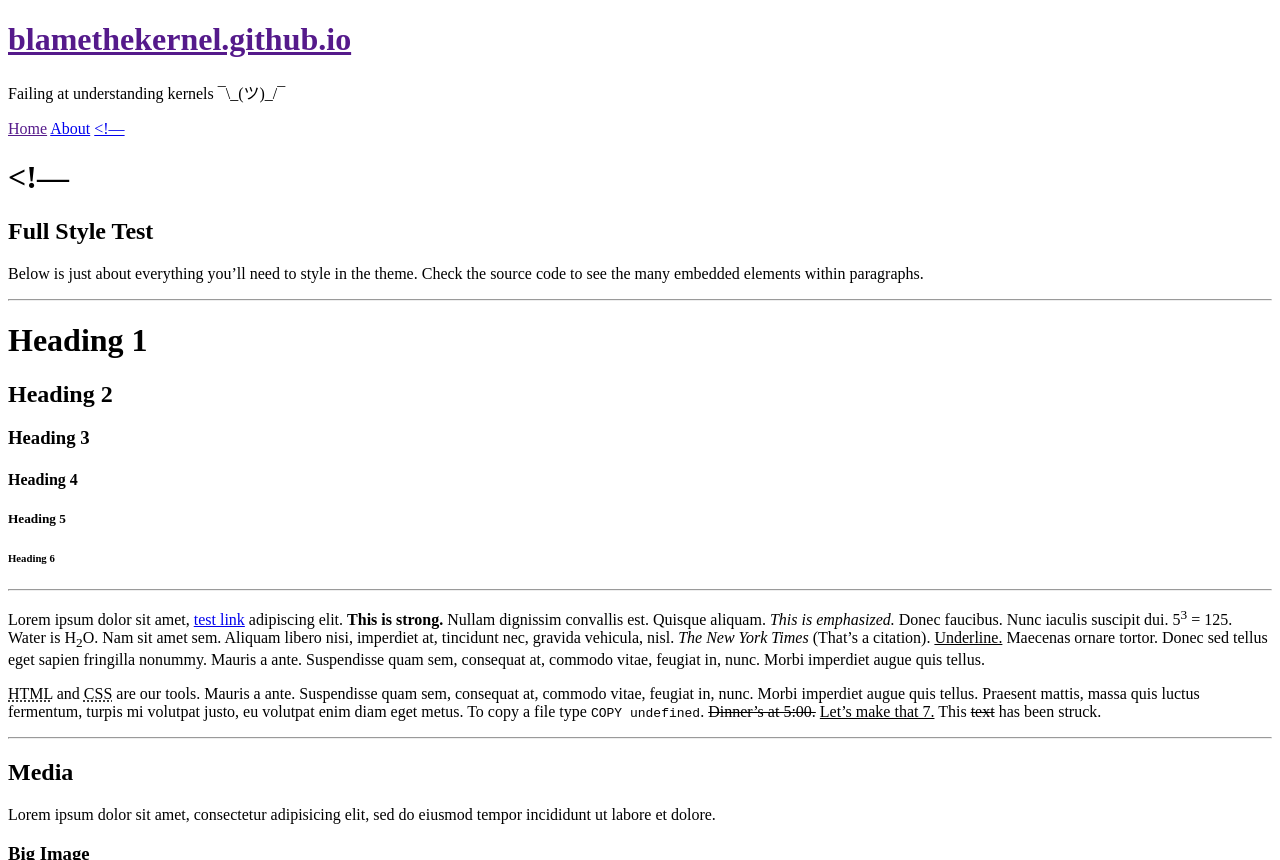
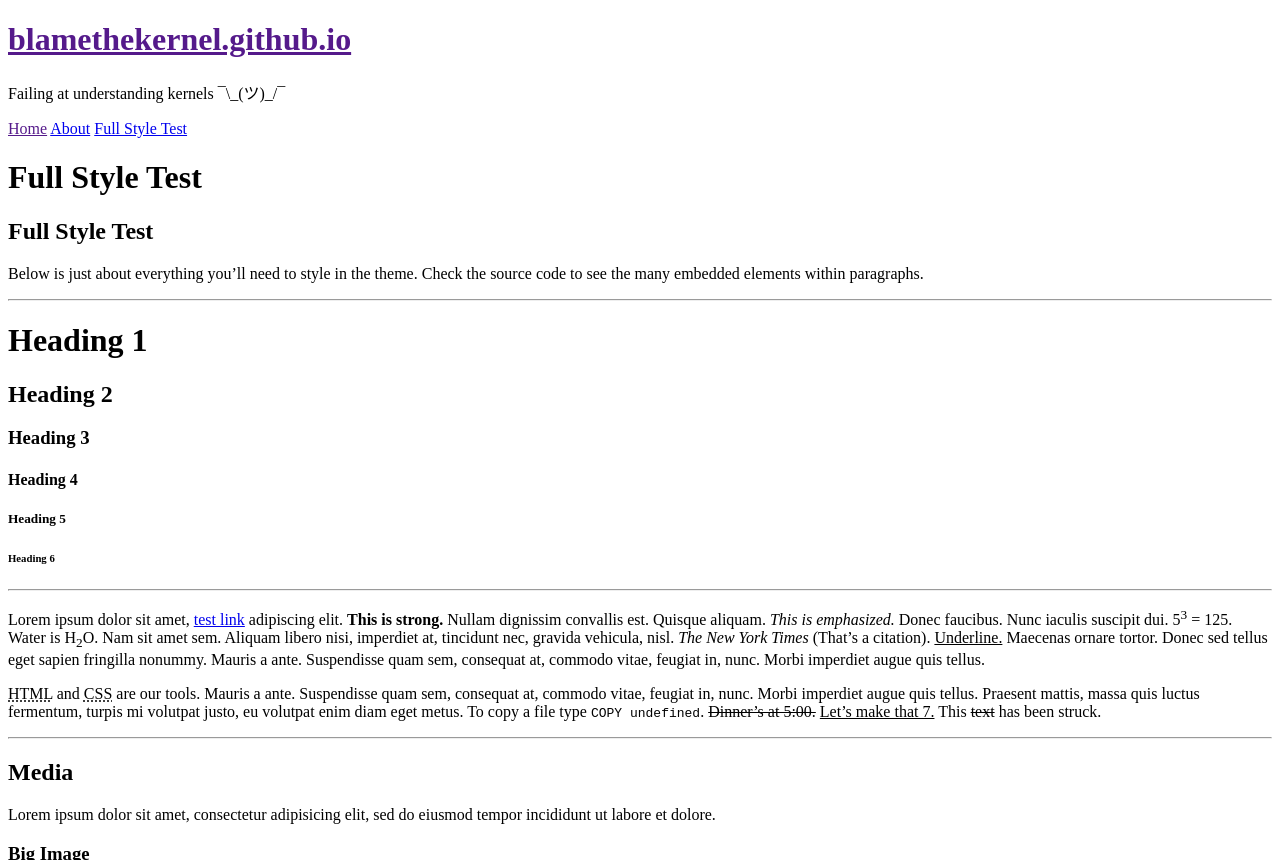
Before and after one commit to BlameTheKernel/blamethekernel.github.io, a Jekyll site: the page built from styles.md, in a window 1280 px wide and 900 px high, cut to the strip 0-860 px from the top of the window. Built offline with Jekyll 4.4.1, drawn with Linux system fonts in a browser that asks for light colours; our own code applies the rules of GitHub Pages for plain Markdown files; some of the changed lines change nothing that is shown.

Commit message:
Update styles.md

```diff
--- a/styles.md
+++ b/styles.md
@@ -1,9 +1,4 @@
-<!---
----
-layout: page
-title: Theme Styles
----
---->
+
 ## Full Style Test
 
 Below is just about everything you’ll need to style in the theme. Check the source code to see the many embedded elements within paragraphs.
```
